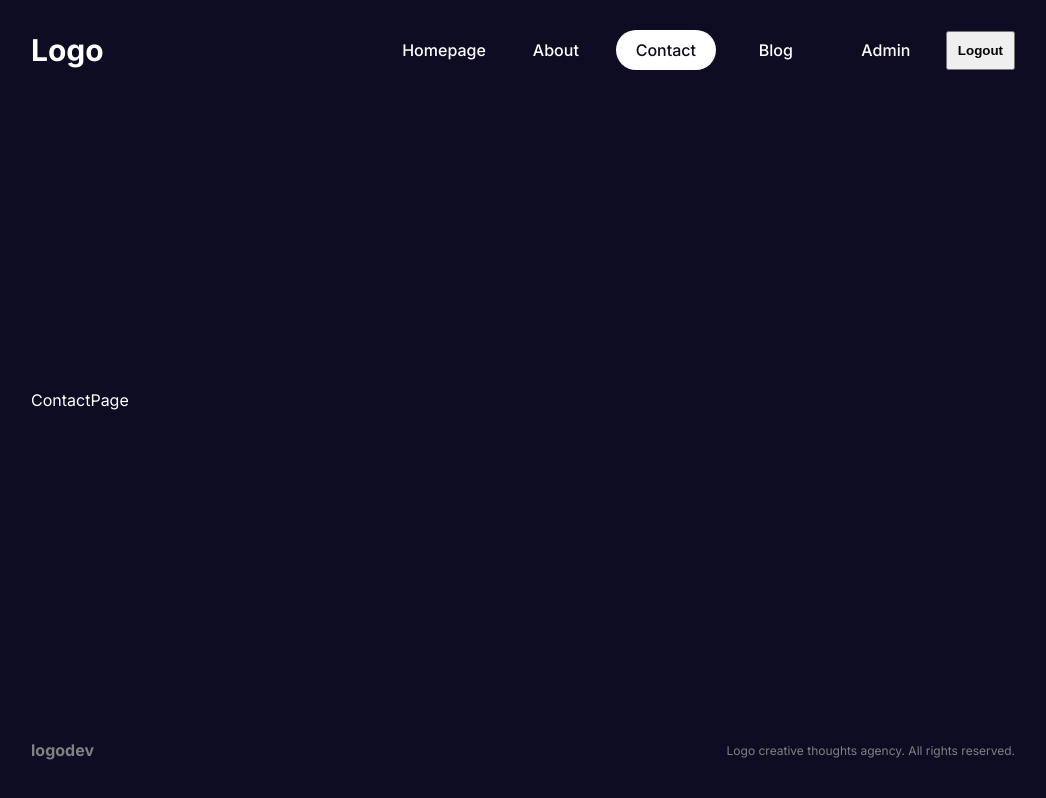
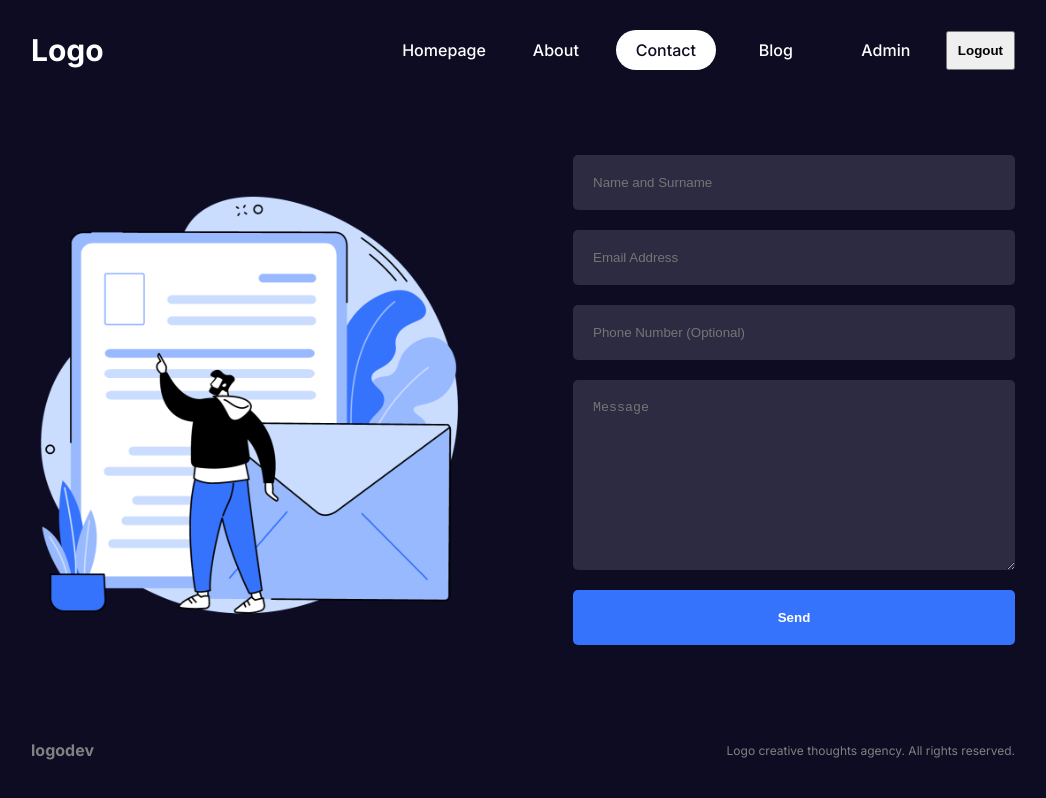
Before and after one commit to rparias/next14-full-stack, a Next.js app: page /contact in a window 1280 px wide. Shown: the whole page, without its empty margins (117-1163 px from the left). Built offline with nearby package versions, Linux system fonts and the light colour scheme.

Commit message:
design for about and contact pages

```diff
--- a/src/app/contact/page.jsx
+++ b/src/app/contact/page.jsx
@@ -1,8 +1,33 @@
+import Image from "next/image"
 import styles from "./contact.module.css"
+
+export const metadata = {
+  title: "Contact Page",
+  description: "Contact description",
+}
 
 const ContactPage = () => {
   return (
-    <div className={styles.container}>ContactPage</div>
+    <div className={styles.container}>
+      <div className={styles.imgContainer}>
+        <Image src="/contact.png" alt="" fill className={styles.img} />
+      </div>
+      <div className={styles.formContainer}>
+        <form action="" className={styles.form}>
+          <input type="text" placeholder="Name and Surname" />
+          <input type="text" placeholder="Email Address" />
+          <input type="text" placeholder="Phone Number (Optional)" />
+          <textarea
+            name=""
+            id=""
+            cols="30"
+            rows="10"
+            placeholder="Message"
+          ></textarea>
+          <button>Send</button>
+        </form>
+      </div>
+    </div>
   )
 }
 
```
Also changed, not shown: src/app/about/page.jsx (+38 -3 lines).
